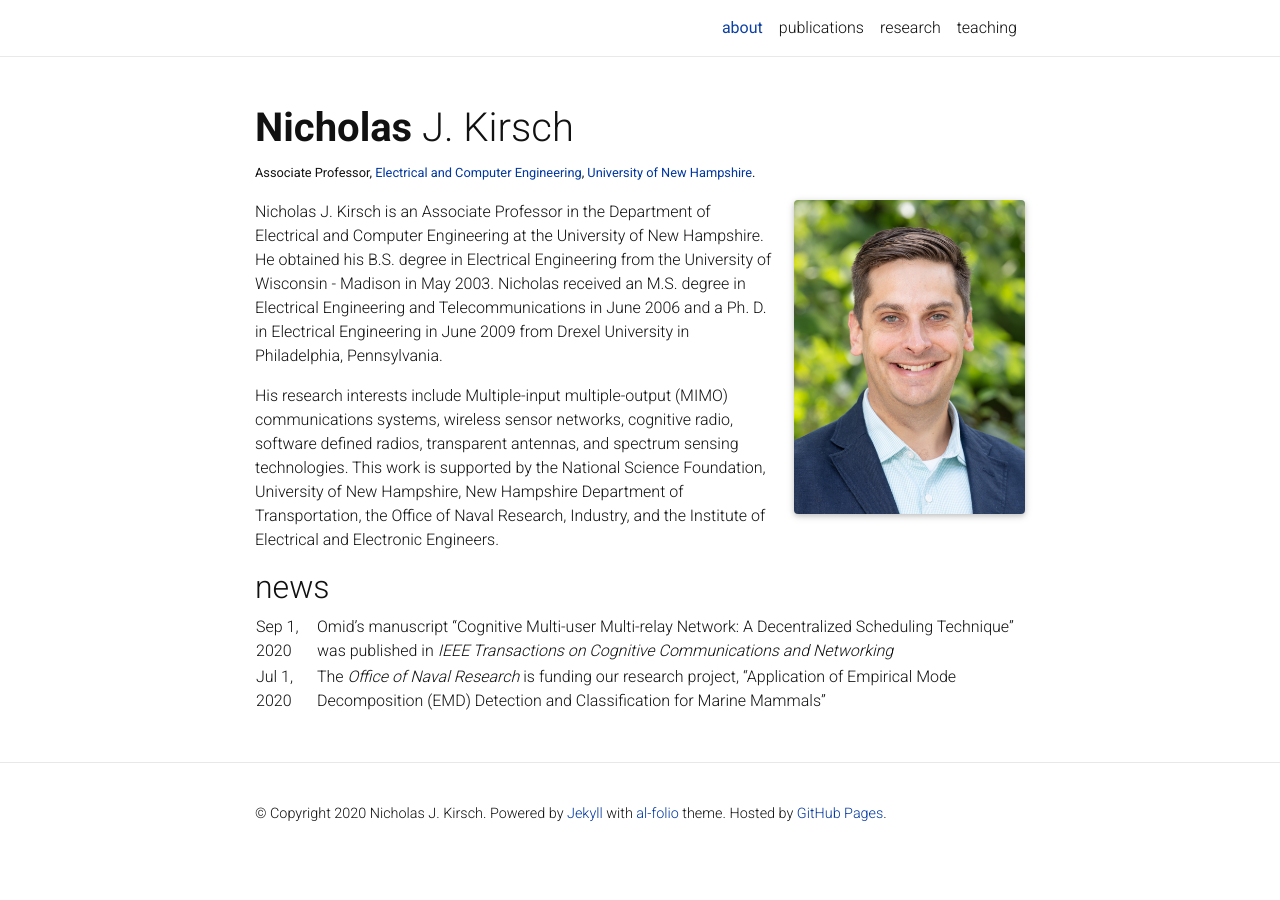
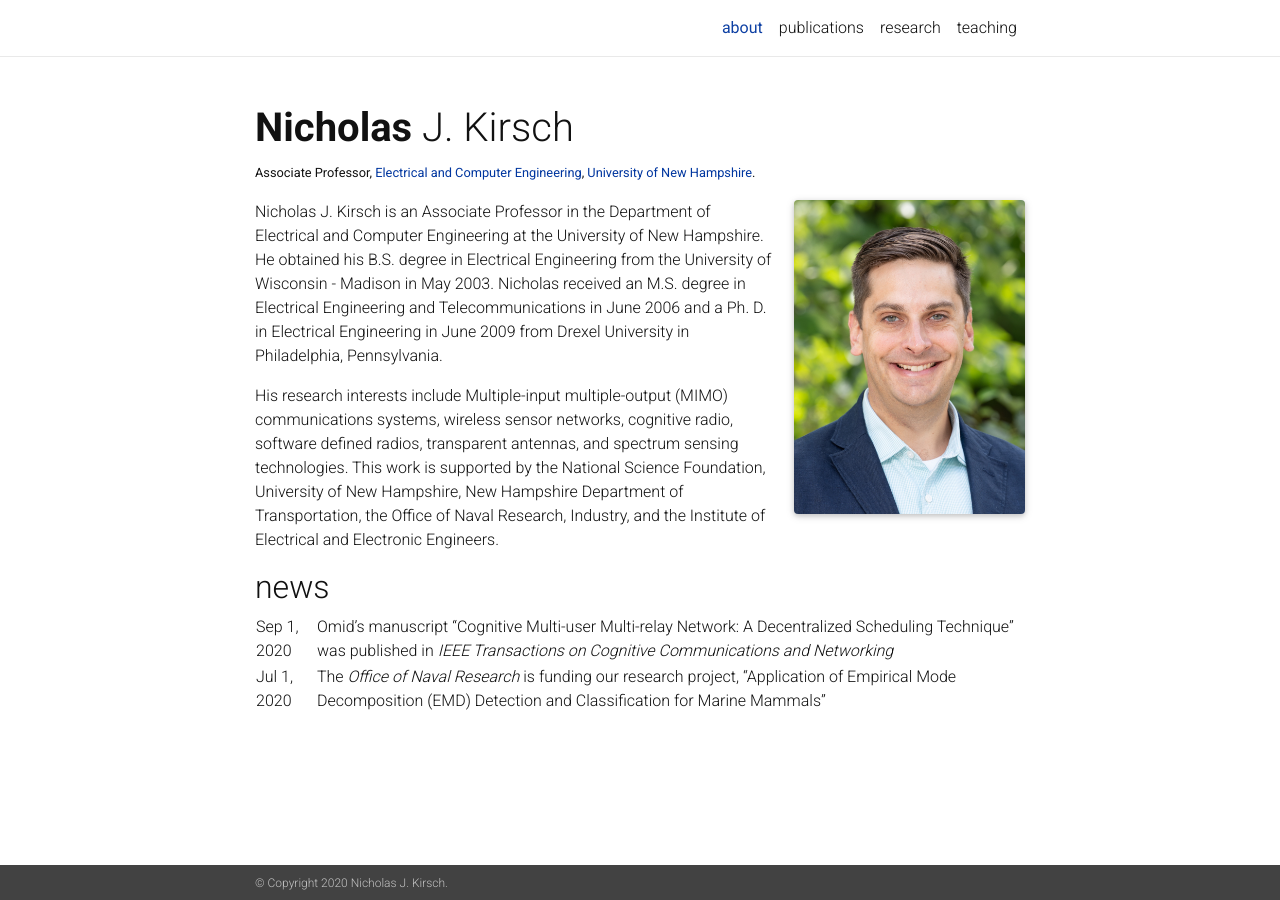
Before and after one commit to nicholasjkirsch/nicholasjkirsch.github.io, a Jekyll site: the page built from _pages/about.md, in a window 1280 px wide. Built offline with Jekyll 4.4.1, drawn with Linux system fonts in a browser that asks for light colours; nearby versions of some CDN libraries; a style sheet for code colours, icons or effects is not loaded.

Commit message:
Update _config.yml

```diff
--- a/_config.yml
+++ b/_config.yml
@@ -10,8 +10,8 @@ email: nicholas.kirsch@unh.edu
 description: > # the ">" symbol means to ignore newlines until "footer_text:"
   Associate Professor, Department of Electrical and Computer Engineering, University of New Hampshire
 footer_text: >
-  Powered by <a href="http://jekyllrb.com/" target="_blank">Jekyll</a> with <a href="https://github.com/alshedivat/al-folio">al-folio</a> theme.
-  Hosted by <a href="https://pages.github.com/" target="_blank">GitHub Pages</a>.
+# Powered by <a href="http://jekyllrb.com/" target="_blank">Jekyll</a> with <a href="https://github.com/alshedivat/al-folio">al-folio</a> theme.
+# Hosted by <a href="https://pages.github.com/" target="_blank">GitHub Pages</a>.
 
 url: nicholasjkirsch.com # the base hostname & protocol for your site
 baseurl: # the subpath of your site, e.g. /blog/
@@ -22,7 +22,7 @@ last_updated: false # set to true if you want to display last updated in the foo
 # -----------------------------------------------------------------------------
 
 navbar_fixed: true
-footer_fixed: false
+footer_fixed: true
 # TODO: add layout settings (single page vs. multi-page)
 
 # -----------------------------------------------------------------------------
```
